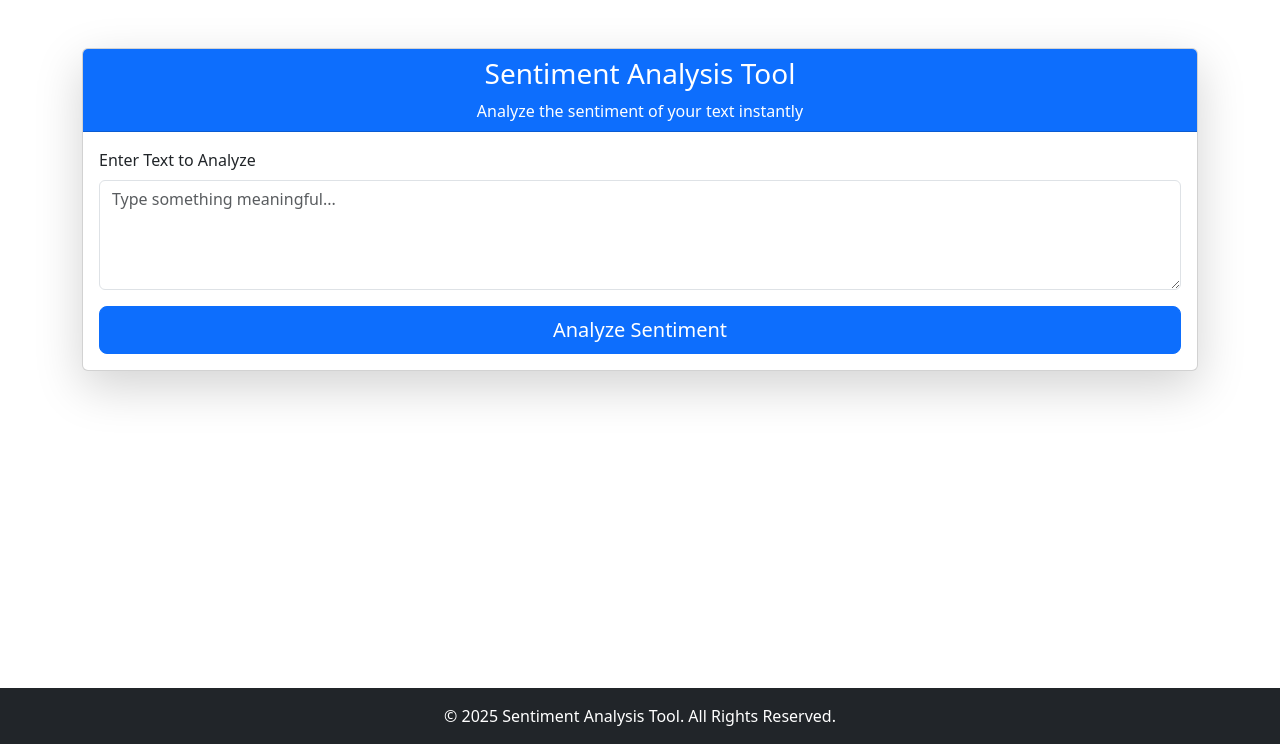
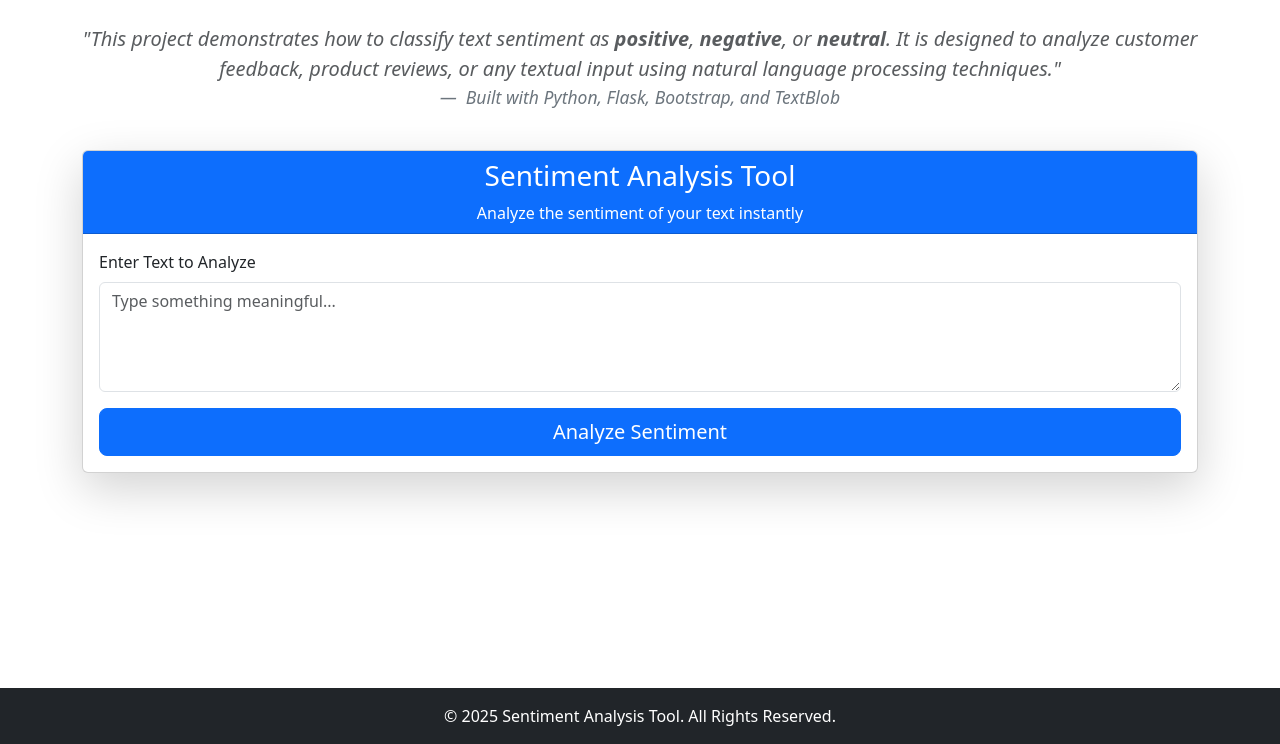
Before and after one commit to JPdev6/flask-sentiment-analysis, a Flask app: page / in a window 1280 px wide. Shown: the part 56-800 px from the top of the page. Run offline with Flask 3, Linux system fonts and the light colour scheme.

```diff
--- a/templates/index.html
+++ b/templates/index.html
@@ -15,12 +15,25 @@
     <!-- Navbar -->
     <nav class="navbar navbar-expand-lg navbar-dark bg-primary">
         <div class="container">
-            <a class="navbar-brand" href="#">Sentiment Analysis</a>
+            <a class="navbar-brand text-center" href="#">Sentiment Analysis</a>
         </div>
     </nav>
 
+    <!-- Project Explanation -->
+    <div class="container mt-4">
+        <blockquote class="blockquote text-center text-muted">
+            <p class="fst-italic">
+                "This project demonstrates how to classify text sentiment as <strong>positive</strong>, <strong>negative</strong>, or <strong>neutral</strong>.
+                It is designed to analyze customer feedback, product reviews, or any textual input using natural language processing techniques."
+            </p>
+            <footer class="blockquote-footer fst-italic">
+                Built with Python, Flask, Bootstrap, and TextBlob
+            </footer>
+        </blockquote>
+    </div>
+
     <!-- Main Content -->
-    <div class="container mt-5 flex-grow-1">
+    <div class="container mt-4 flex-grow-1">
         <div class="card shadow-lg">
             <div class="card-header bg-primary text-white text-center">
                 <h1 class="h3">Sentiment Analysis Tool</h1>
@@ -47,7 +60,7 @@
     </div>
 
     <!-- Footer -->
-    <footer class="bg-dark text-white text-center py-3">
+    <footer class="bg-dark text-white text-center py-3 mt-5">
         <p class="mb-0">&copy; 2025 Sentiment Analysis Tool. All Rights Reserved.</p>
     </footer>
 
```
Also changed, not shown: 2 other files.
